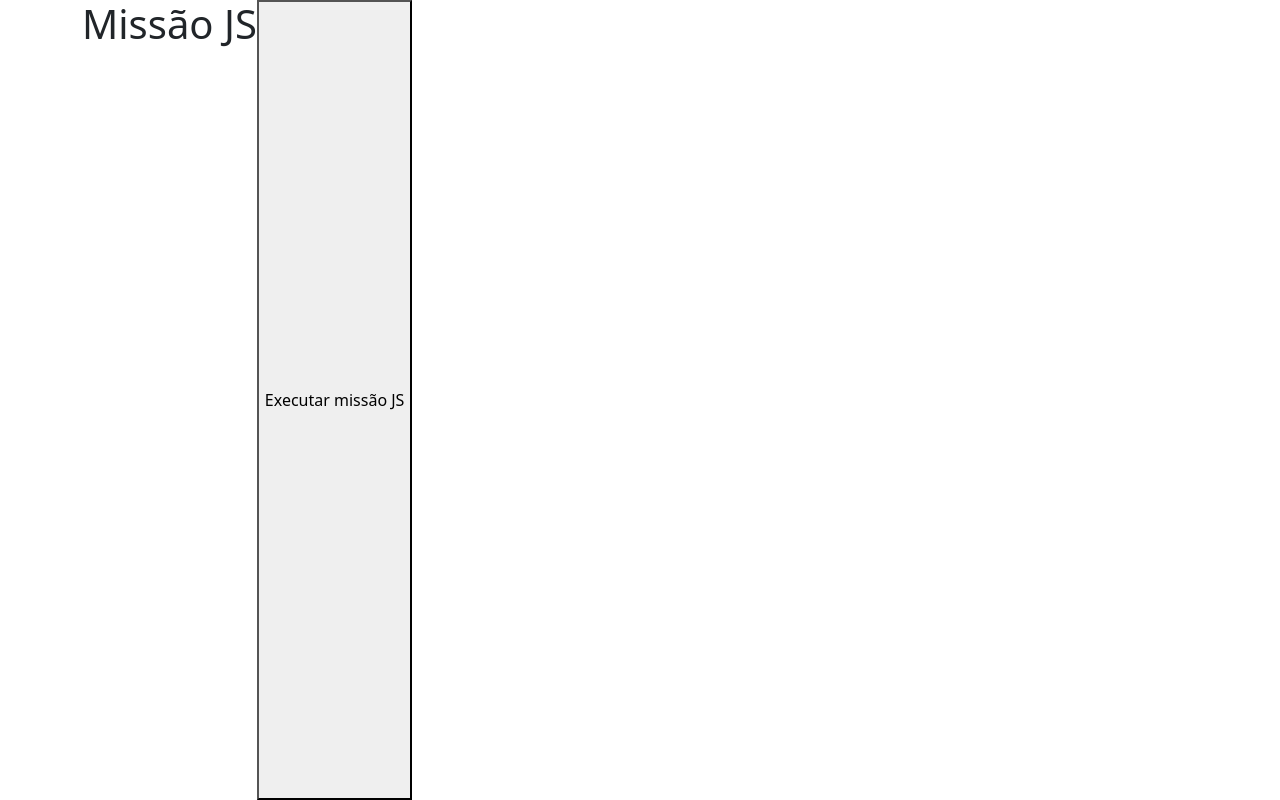
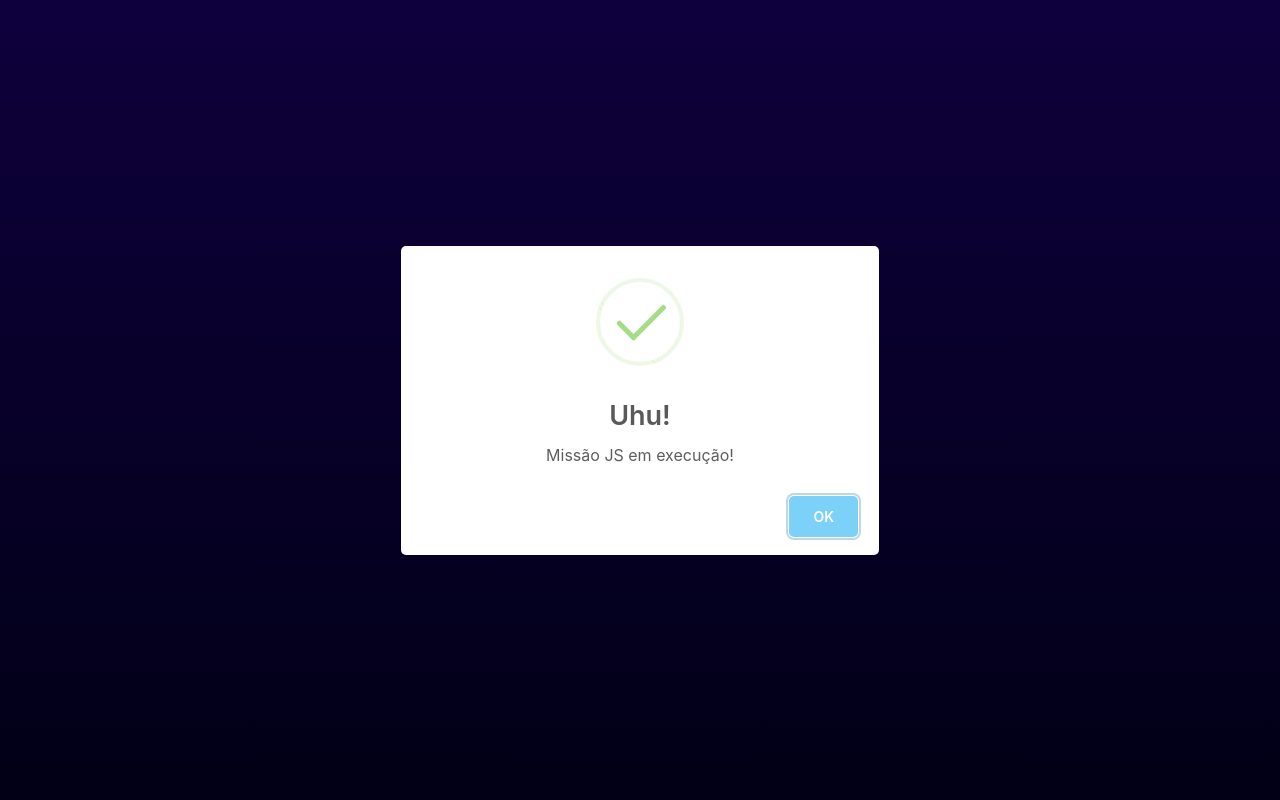
Before and after one commit to uchoamaster/JS-ADS-SENAI, a plain HTML site: page missao-js/index.html in a window 1280 px wide. Drawn offline with nearby package versions, Linux system fonts and the light colour scheme.

Commit message:
style: correções no bootstrap

```diff
--- a/missao-js/css/style.css
+++ /dev/null
@@ -1,4 +0,0 @@
-body, .container{
-    width: 100%;
-    height: 100vh;
-}
--- a/missao-js/index.html
+++ b/missao-js/index.html
@@ -4,15 +4,16 @@
     <meta charset="UTF-8">
     <meta http-equiv="X-UA-Compatible" content="IE=edge">
     <meta name="viewport" content="width=device-width, initial-scale=1.0">
-    <link rel="stylesheet" href="css/style.css">
-    <link href="https://cdn.jsdelivr.net/npm/bootstrap@5.0.2/dist/css/bootstrap.min.css" rel="stylesheet" integrity="sha384-EVSTQN3/azprG1Anm3QDgpJLIm9Nao0Yz1ztcQTwFspd3yD65VohhpuuCOmLASjC" crossorigin="anonymous">
+    <link rel="stylesheet" href="style.css">
+    <link rel="stylesheet" href="https://cdn.jsdelivr.net/npm/bootstrap@4.6.2/dist/css/bootstrap.min.css" integrity="sha384-xOolHFLEh07PJGoPkLv1IbcEPTNtaed2xpHsD9ESMhqIYd0nLMwNLD69Npy4HI+N" crossorigin="anonymous">
     <title>Missão JS</title>
 </head>
-<body onload="eventoOnload()">
-    <div class="container d-md-flex">
-        <h1>Missão JS</h1>
-        <button onclick="eventoOnClick()">Executar missão JS</button>
+<body class="col-md-12" onload="eventoOnload()">
+    <div class="container d-md-flex flex-md-column justify-content-md-center align-items-md-center">
+        <div class="h1">Missão JS</div>
+        <button type="button" class="btn btn-outline-light" onclick="eventoOnClick()">Executar missão JS</button>
     </div>
 </body>
 <script src="js/app.js"></script>
+<script src="https://unpkg.com/sweetalert/dist/sweetalert.min.js"></script>
 </html>
--- a/missao-js/js/app.js
+++ b/missao-js/js/app.js
@@ -1,9 +1,11 @@
+let missaoJs = 'Missão JS em execução!';
+
 function eventoOnload(){
     console.log('Evento onLoad disparado');
+    swal("Uhu!", missaoJs, "success");
+
 }
 
-let missaoJs = 'Missão JS em execução!';
-
 function eventoOnClick(){
-    console.log('Missão JS realizada com sucesso');
+    swal("Uhu!", "Missão JS realizada com sucesso", "success");
 }
--- /dev/null
+++ b/missao-js/style.css
@@ -0,0 +1,26 @@
+* {
+    margin: 0;
+    padding: 0;
+    box-sizing: border-box;
+    text-decoration: none;
+}
+
+body{
+    background: linear-gradient(0deg, rgba(2,0,36,1) 0%, rgba(24,0,101,1) 100%);
+    height: 100vh;
+}
+
+.h1{
+    font-size: 50px;
+    color: #fdfdff;
+}
+
+.container{
+    width: 100%;
+    height: 100vh;
+}
+
+button{
+    max-width: 37vh;
+    border: none;
+}
```
